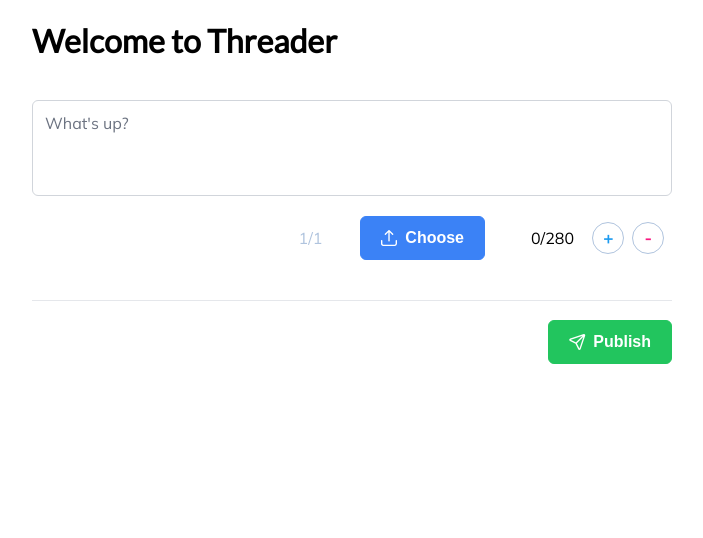
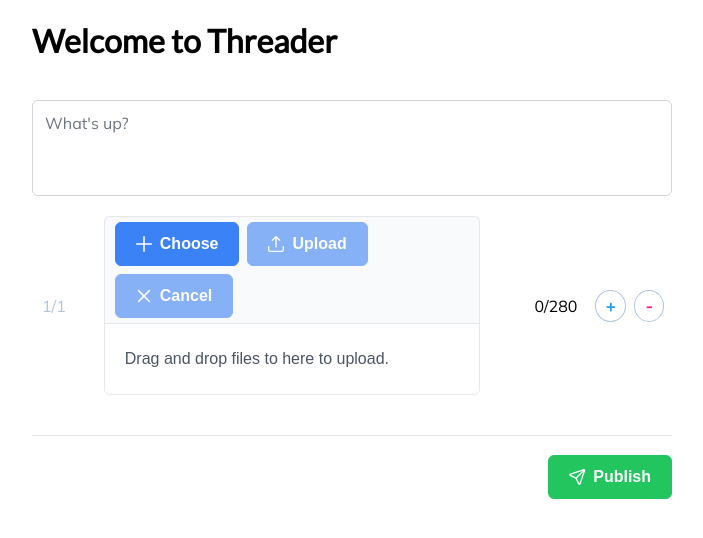
Before and after one commit to jbuget/threadr-app, a Nuxt app: page / in a window 1280 px wide. Shown: the top 538 px of the page, without its empty margins (288-991 px from the left). Built offline with nearby package versions, Linux system fonts and the light colour scheme; a web font is replaced by a local one.

Commit message:
Use advanced file-upload

```diff
--- a/components/Editor.vue
+++ b/components/Editor.vue
@@ -25,6 +25,11 @@
     //await $fetch('/api/threads', { method: 'post', body: { messages: nonEmptyMessages } })
     toast.add({ severity: 'success', summary: 'Thread published', detail: `${nonEmptyMessages.length} posts published`, life: 3000 });
 }
+
+function onAdvancedUpload(event?: any) {
+    console.log(event)
+    toast.add({ severity: 'success', summary: 'Success', detail: `File(s) uploaded`, life: 3000 });
+};
 </script>
 
 <template>
@@ -39,7 +44,11 @@
                     <div class="add-attachments">
                         <!-- Max file size: ~8Mb, according to Mastodon max size --->
                         <!-- cf. https://docs.joinmastodon.org/user/posting/#media -->
-                        <FileUpload mode="basic" name="attachments" url="/api/media" accept="image/*" :multiple="true" :maxFileSize="8000000" :auto="true" />
+                        <FileUpload mode="advanced" name="attachments" url="/api/media" accept="image/*" :multiple="true" :fileLimit=4 :maxFileSize="8000000" @upload="onAdvancedUpload($event)">
+                            <template #empty>
+                                <p>Drag and drop files to here to upload.</p>
+                            </template>
+                        </FileUpload>
                     </div>
                     <div class="message-length">{{ message.body.length }}/280</div>
                     <div class="add-message" role="button" tabindex="0" title="Add message"
```
